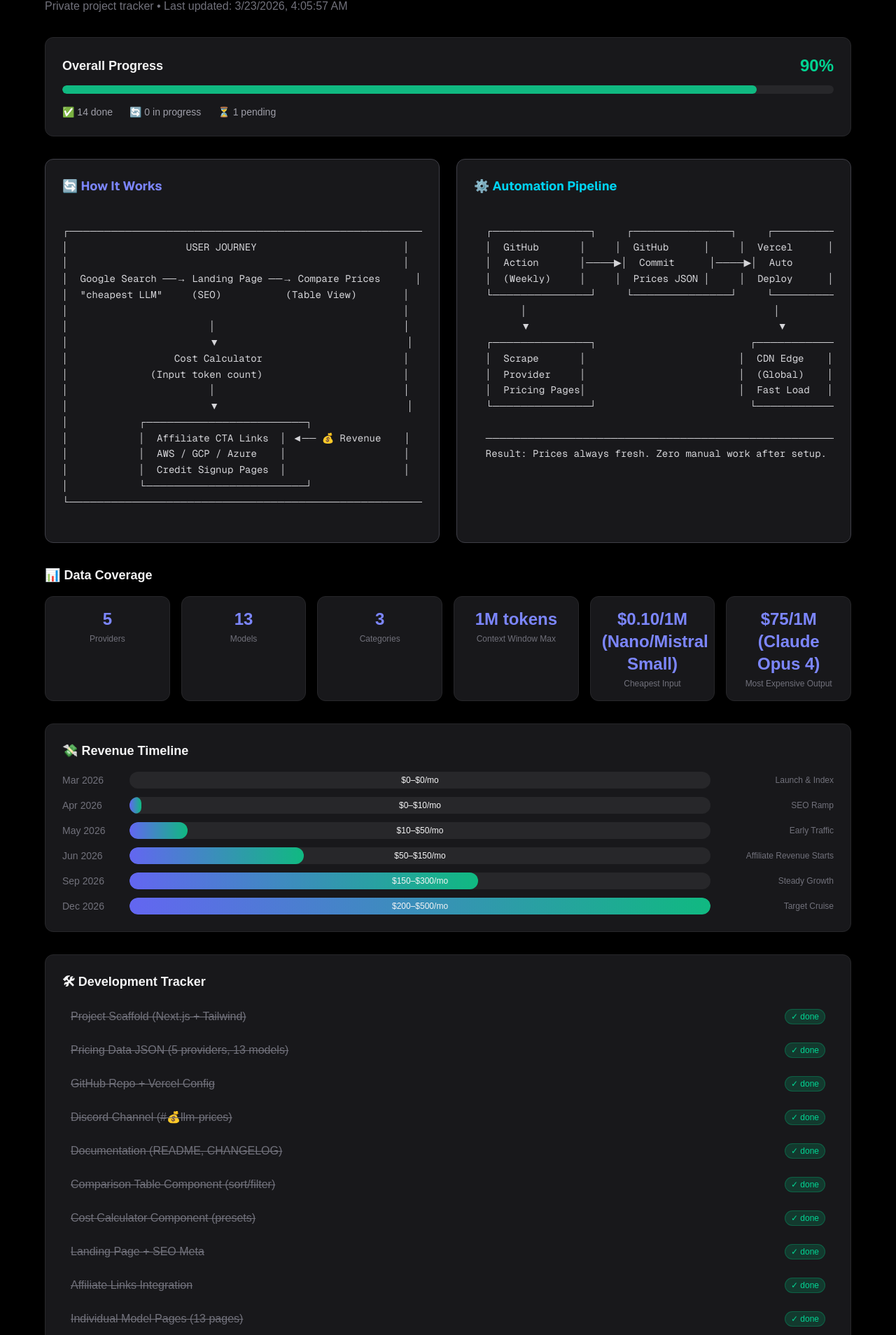
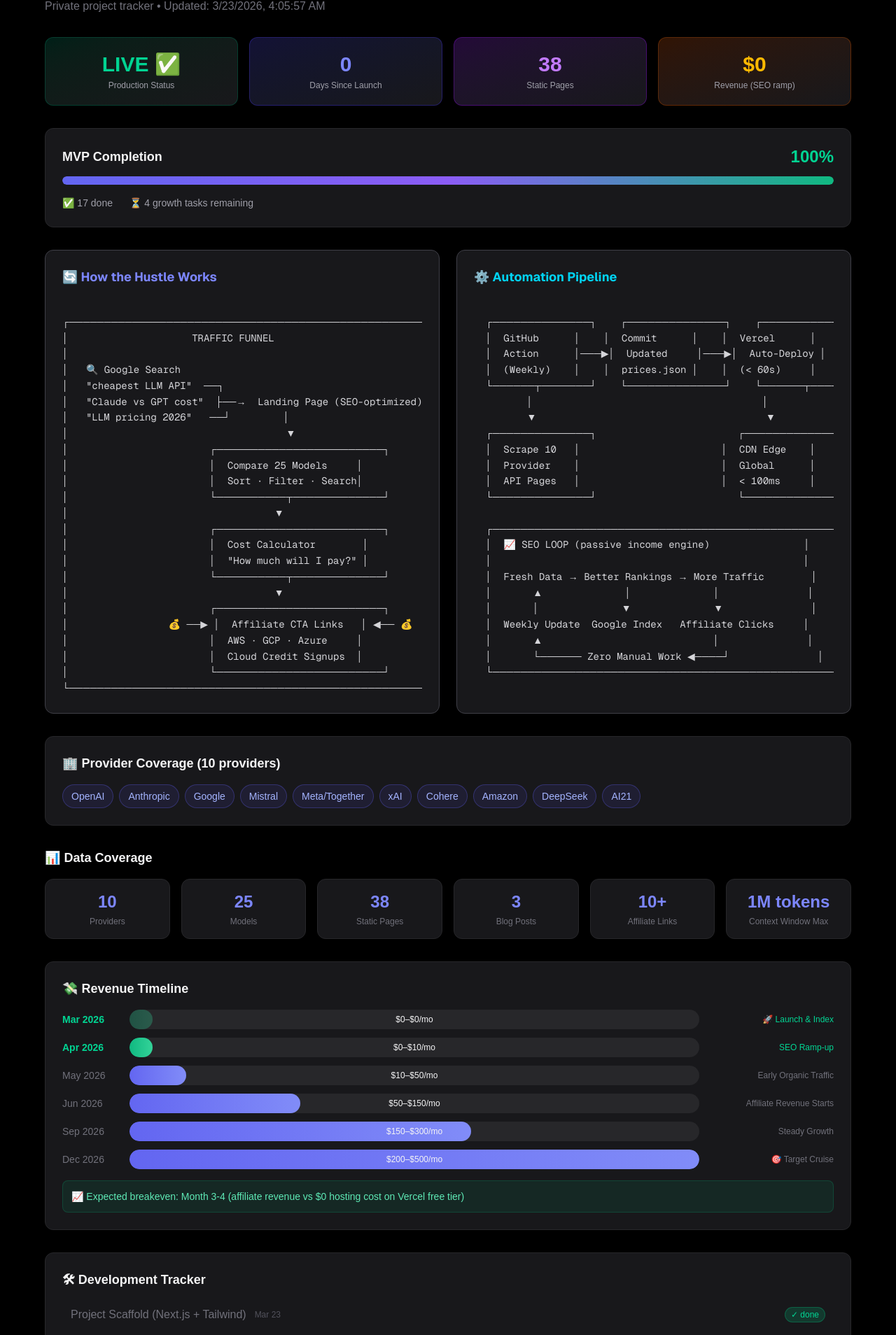
Before and after one commit to Splaticusamz/llm-prices, a Next.js app: page /dashboard in a window 1280 px wide. Shown: the part 132-2040 px from the top of the page at 70% size. Built offline with nearby package versions, Linux system fonts and the light colour scheme.

Commit message:
Enhanced dashboard: updated stats, diagrams, revenue timeline, quick links

```diff
--- a/src/app/dashboard/page.tsx
+++ b/src/app/dashboard/page.tsx
@@ -3,54 +3,67 @@
 import { useState, useEffect } from 'react';
 
 const STATUS = {
-  phase: 'Deploy Phase',
-  overall: 90,
-  launched: false,
+  phase: 'Live — Growth Phase',
+  overall: 100,
+  launched: true,
+  liveUrl: 'https://llm-prices.vercel.app',
   repoUrl: 'https://github.com/Splaticusamz/llm-prices',
   startDate: '2026-03-23',
+  launchDate: '2026-03-23',
 };
 
 const TASKS = [
-  { name: 'Project Scaffold (Next.js + Tailwind)', status: 'done' },
-  { name: 'Pricing Data JSON (5 providers, 13 models)', status: 'done' },
-  { name: 'GitHub Repo + Vercel Config', status: 'done' },
-  { name: 'Discord Channel (#💰llm-prices)', status: 'done' },
-  { name: 'Documentation (README, CHANGELOG)', status: 'done' },
-  { name: 'Comparison Table Component (sort/filter)', status: 'done' },
-  { name: 'Cost Calculator Component (presets)', status: 'done' },
-  { name: 'Landing Page + SEO Meta', status: 'done' },
-  { name: 'Affiliate Links Integration', status: 'done' },
-  { name: 'Individual Model Pages (13 pages)', status: 'done' },
-  { name: 'Blog Posts (3 SEO articles)', status: 'done' },
-  { name: 'Sitemap + robots.txt', status: 'done' },
-  { name: 'Pricing Scraper (GitHub Action)', status: 'done' },
-  { name: 'Analytics Placeholder', status: 'done' },
-  { name: 'Deploy to Vercel (Production)', status: 'pending' },
+  { name: 'Project Scaffold (Next.js + Tailwind)', status: 'done', date: 'Mar 23' },
+  { name: 'Pricing Data JSON (10 providers, 25 models)', status: 'done', date: 'Mar 23' },
+  { name: 'GitHub Repo + Vercel Config', status: 'done', date: 'Mar 23' },
+  { name: 'Discord Channel (#💰llm-prices)', status: 'done', date: 'Mar 23' },
+  { name: 'Documentation (README, CHANGELOG)', status: 'done', date: 'Mar 23' },
+  { name: 'Comparison Table (sort/filter)', status: 'done', date: 'Mar 23' },
+  { name: 'Cost Calculator (4 presets)', status: 'done', date: 'Mar 23' },
+  { name: 'Landing Page + SEO Meta', status: 'done', date: 'Mar 23' },
+  { name: 'Affiliate Links Integration', status: 'done', date: 'Mar 23' },
+  { name: 'Individual Model Pages (25 pages)', status: 'done', date: 'Mar 23' },
+  { name: 'Blog Posts (3 SEO articles)', status: 'done', date: 'Mar 23' },
+  { name: 'Sitemap + robots.txt', status: 'done', date: 'Mar 23' },
+  { name: 'Pricing Scraper (GitHub Action weekly)', status: 'done', date: 'Mar 23' },
+  { name: 'Analytics Placeholder', status: 'done', date: 'Mar 23' },
+  { name: 'Deploy to Vercel (Production)', status: 'done', date: 'Mar 23' },
+  { name: 'Expand to 10 providers / 25 models', status: 'done', date: 'Mar 23' },
+  { name: '38 Static Pages Generated', status: 'done', date: 'Mar 23' },
+  { name: 'Google Search Console Submit', status: 'pending', date: '' },
+  { name: 'Analytics Integration (Plausible/GA)', status: 'pending', date: '' },
+  { name: 'Backlink Outreach Campaign', status: 'pending', date: '' },
+  { name: 'AdSense Application', status: 'pending', date: '' },
 ];
 
 const REVENUE_TIMELINE = [
-  { month: 'Mar 2026', min: 0, max: 0, label: 'Launch & Index' },
-  { month: 'Apr 2026', min: 0, max: 10, label: 'SEO Ramp' },
-  { month: 'May 2026', min: 10, max: 50, label: 'Early Traffic' },
-  { month: 'Jun 2026', min: 50, max: 150, label: 'Affiliate Revenue Starts' },
-  { month: 'Sep 2026', min: 150, max: 300, label: 'Steady Growth' },
-  { month: 'Dec 2026', min: 200, max: 500, label: 'Target Cruise' },
+  { month: 'Mar 2026', min: 0, max: 0, label: '🚀 Launch & Index', active: true },
+  { month: 'Apr 2026', min: 0, max: 10, label: 'SEO Ramp-up', active: true },
+  { month: 'May 2026', min: 10, max: 50, label: 'Early Organic Traffic', active: false },
+  { month: 'Jun 2026', min: 50, max: 150, label: 'Affiliate Revenue Starts', active: false },
+  { month: 'Sep 2026', min: 150, max: 300, label: 'Steady Growth', active: false },
+  { month: 'Dec 2026', min: 200, max: 500, label: '🎯 Target Cruise', active: false },
 ];
 
 const STATS = {
-  providers: 5,
-  models: 13,
-  categories: 3,
+  providers: 10,
+  models: 25,
+  staticPages: 38,
+  blogPosts: 3,
+  affiliateLinks: '10+',
   contextWindowMax: '1M tokens',
-  cheapestInput: '$0.10/1M (Nano/Mistral Small)',
-  mostExpensiveOutput: '$75/1M (Claude Opus 4)',
 };
+
+const PROVIDERS = [
+  'OpenAI', 'Anthropic', 'Google', 'Mistral', 'Meta/Together',
+  'xAI', 'Cohere', 'Amazon', 'DeepSeek', 'AI21',
+];
 
 function StatusBadge({ status }: { status: string }) {
   const colors: Record<string, string> = {
     done: 'bg-emerald-500/20 text-emerald-400 border-emerald-500/30',
     'in-progress': 'bg-amber-500/20 text-amber-400 border-amber-500/30',
-    pending: 'bg-zinc-500/20 text-zinc-500 border-zinc-500/30',
+    pending: 'bg-zinc-500/20 text-zinc-400 border-zinc-500/30',
   };
   const icons: Record<string, string> = { done: '✓', 'in-progress': '⟳', pending: '○' };
   return (
@@ -60,12 +73,17 @@ function StatusBadge({ status }: { status: string }) {
   );
 }
 
-function ProgressBar({ value, color = 'emerald' }: { value: number; color?: string }) {
+function ProgressBar({ value, gradient = false }: { value: number; gradient?: boolean }) {
   return (
     <div className="w-full bg-zinc-800 rounded-full h-3 overflow-hidden">
       <div
-        className={`h-full rounded-full bg-${color}-500 transition-all duration-1000`}
-        style={{ width: `${value}%`, background: color === 'emerald' ? '#10b981' : color === 'amber' ? '#f59e0b' : '#6366f1' }}
+        className="h-full rounded-full transition-all duration-1000"
+        style={{
+          width: `${value}%`,
+          background: gradient
+            ? 'linear-gradient(90deg, #6366f1, #8b5cf6, #10b981)'
+            : '#10b981',
+        }}
       />
     </div>
   );
@@ -73,55 +91,73 @@ function ProgressBar({ value, color = 'emerald' }: { value: number; color?: stri
 
 function MermaidDiagram() {
   return (
-    <div className="bg-zinc-900 border border-zinc-700 rounded-xl p-6 font-mono text-sm">
-      <h3 className="text-indigo-400 font-bold mb-4 font-sans text-lg">🔄 How It Works</h3>
-      <pre className="text-zinc-300 leading-relaxed overflow-x-auto">{`
-┌─────────────────────────────────────────────────────────┐
-│                    USER JOURNEY                         │
-│                                                         │
-│  Google Search ──→ Landing Page ──→ Compare Prices      │
-│  "cheapest LLM"     (SEO)           (Table View)        │
-│                                                         │
-│                        │                                │
-│                        ▼                                │
-│                  Cost Calculator                        │
-│              (Input token count)                        │
-│                        │                                │
-│                        ▼                                │
-│            ┌───────────────────────┐                    │
-│            │  Affiliate CTA Links  │ ◄── 💰 Revenue    │
-│            │  AWS / GCP / Azure    │                    │
-│            │  Credit Signup Pages  │                    │
-│            └───────────────────────┘                    │
-└─────────────────────────────────────────────────────────┘
-      `}</pre>
+    <div className="bg-zinc-900 border border-zinc-700 rounded-xl p-6 font-mono text-xs sm:text-sm">
+      <h3 className="text-indigo-400 font-bold mb-4 font-sans text-lg">🔄 How the Hustle Works</h3>
+      <pre className="text-zinc-300 leading-relaxed overflow-x-auto whitespace-pre">{`
+┌─────────────────────────────────────────────────────────────┐
+│                     TRAFFIC FUNNEL                          │
+│                                                             │
+│   🔍 Google Search                                          │
+│   "cheapest LLM API"  ──┐                                   │
+│   "Claude vs GPT cost"  ├──→  Landing Page (SEO-optimized)  │
+│   "LLM pricing 2026"   ──┘         │                        │
+│                                     ▼                        │
+│                        ┌────────────────────────┐            │
+│                        │  Compare 25 Models     │            │
+│                        │  Sort · Filter · Search│            │
+│                        └──────────┬─────────────┘            │
+│                                   ▼                          │
+│                        ┌────────────────────────┐            │
+│                        │  Cost Calculator        │            │
+│                        │  "How much will I pay?" │            │
+│                        └──────────┬─────────────┘            │
+│                                   ▼                          │
+│                        ┌────────────────────────┐            │
+│                 💰 ──▶ │  Affiliate CTA Links   │ ◀── 💰     │
+│                        │  AWS · GCP · Azure     │            │
+│                        │  Cloud Credit Signups  │            │
+│                        └────────────────────────┘            │
+└─────────────────────────────────────────────────────────────┘`}</pre>
     </div>
   );
 }
 
 function AutomationFlow() {
   return (
-    <div className="bg-zinc-900 border border-zinc-700 rounded-xl p-6 font-mono text-sm">
+    <div className="bg-zinc-900 border border-zinc-700 rounded-xl p-6 font-mono text-xs sm:text-sm">
       <h3 className="text-cyan-400 font-bold mb-4 font-sans text-lg">⚙️ Automation Pipeline</h3>
-      <pre className="text-zinc-300 leading-relaxed overflow-x-auto">{`
-  ┌──────────────┐     ┌──────────────┐     ┌──────────────┐
-  │  GitHub       │     │  GitHub      │     │  Vercel      │
-  │  Action       │────▶│  Commit      │────▶│  Auto        │
-  │  (Weekly)     │     │  Prices JSON │     │  Deploy      │
-  └──────────────┘     └──────────────┘     └──────────────┘
-        │                                          │
-        ▼                                          ▼
-  ┌──────────────┐                          ┌──────────────┐
-  │  Scrape       │                          │  CDN Edge    │
-  │  Provider     │                          │  (Global)    │
-  │  Pricing Pages│                          │  Fast Load   │
-  └──────────────┘                          └──────────────┘
+      <pre className="text-zinc-300 leading-relaxed overflow-x-auto whitespace-pre">{`
+  ┌──────────────┐    ┌──────────────┐    ┌──────────────┐
+  │  GitHub      │    │  Commit      │    │  Vercel      │
+  │  Action      │───▶│  Updated     │───▶│  Auto-Deploy │
+  │  (Weekly)    │    │  prices.json │    │  (< 60s)     │
+  └──────┬───────┘    └──────────────┘    └──────┬───────┘
+         │                                       │
+         ▼                                       ▼
+  ┌──────────────┐                        ┌──────────────┐
+  │  Scrape 10   │                        │  CDN Edge    │
+  │  Provider    │                        │  Global      │
+  │  API Pages   │                        │  < 100ms     │
+  └──────────────┘                        └──────────────┘
 
-  ──────────────────────────────────────────────────────────
-  Result: Prices always fresh. Zero manual work after setup.
-      `}</pre>
+  ┌─────────────────────────────────────────────────────┐
+  │  📈 SEO LOOP (passive income engine)                │
+  │                                                     │
+  │  Fresh Data → Better Rankings → More Traffic        │
+  │       ▲              │              │               │
+  │       │              ▼              ▼               │
+  │  Weekly Update  Google Index   Affiliate Clicks     │
+  │       ▲                             │               │
+  │       └────── Zero Manual Work ◀────┘               │
+  └─────────────────────────────────────────────────────┘`}</pre>
     </div>
   );
+}
+
+function DaysSince(startDate: string) {
+  const start = new Date(startDate);
+  const now = new Date();
+  return Math.floor((now.getTime() - start.getTime()) / (1000 * 60 * 60 * 24));
 }
 
 export default function Dashboard() {
@@ -132,7 +168,8 @@ export default function Dashboard() {
   }, []);
 
   const doneCount = TASKS.filter(t => t.status === 'done').length;
-  const inProgressCount = TASKS.filter(t => t.status === 'in-progress').length;
+  const pendingCount = TASKS.filter(t => t.status === 'pending').length;
+  const daysSinceLaunch = DaysSince(STATUS.launchDate);
 
   return (
     <div className="min-h-screen bg-black text-zinc-100 p-4 md:p-8">
@@ -143,28 +180,49 @@ export default function Dashboard() {
             <h1 className="text-3xl font-bold">
               <span className="text-emerald-400">💰</span> LLM Prices — Hustle Dashboard
             </h1>
-            <p className="text-zinc-500 mt-1">Private project tracker • Last updated: {now.toLocaleString()}</p>
+            <p className="text-zinc-500 mt-1">
+              Private project tracker • Updated: {now.toLocaleString()}
+            </p>
           </div>
           <div className="flex items-center gap-3">
             <span className="relative flex h-3 w-3">
-              <span className="animate-ping absolute inline-flex h-full w-full rounded-full bg-amber-400 opacity-75"></span>
-              <span className="relative inline-flex rounded-full h-3 w-3 bg-amber-500"></span>
+              <span className="animate-ping absolute inline-flex h-full w-full rounded-full bg-emerald-400 opacity-75"></span>
+              <span className="relative inline-flex rounded-full h-3 w-3 bg-emerald-500"></span>
             </span>
-            <span className="text-amber-400 font-semibold">{STATUS.phase}</span>
+            <span className="text-emerald-400 font-semibold">{STATUS.phase}</span>
+          </div>
+        </div>
+
+        {/* Key Metrics Row */}
+        <div className="grid grid-cols-2 md:grid-cols-4 gap-4">
+          <div className="bg-gradient-to-br from-emerald-900/40 to-zinc-900 border border-emerald-800/50 rounded-xl p-5 text-center">
+            <div className="text-3xl font-bold text-emerald-400">LIVE ✅</div>
+            <div className="text-xs text-zinc-400 mt-1">Production Status</div>
+          </div>
+          <div className="bg-gradient-to-br from-indigo-900/40 to-zinc-900 border border-indigo-800/50 rounded-xl p-5 text-center">
+            <div className="text-3xl font-bold text-indigo-400">{daysSinceLaunch}</div>
+            <div className="text-xs text-zinc-400 mt-1">Days Since Launch</div>
+          </div>
+          <div className="bg-gradient-to-br from-purple-900/40 to-zinc-900 border border-purple-800/50 rounded-xl p-5 text-center">
+            <div className="text-3xl font-bold text-purple-400">38</div>
+            <div className="text-xs text-zinc-400 mt-1">Static Pages</div>
+          </div>
+          <div className="bg-gradient-to-br from-amber-900/40 to-zinc-900 border border-amber-800/50 rounded-xl p-5 text-center">
+            <div className="text-3xl font-bold text-amber-400">$0</div>
+            <div className="text-xs text-zinc-400 mt-1">Revenue (SEO ramp)</div>
           </div>
         </div>
 
         {/* Overall Progress */}
         <div className="bg-zinc-900 border border-zinc-800 rounded-xl p-6">
           <div className="flex justify-between items-center mb-3">
-            <h2 className="text-lg font-semibold">Overall Progress</h2>
-            <span className="text-2xl font-bold text-emerald-400">{STATUS.overall}%</span>
+            <h2 className="text-lg font-semibold">MVP Completion</h2>
+            <span className="text-2xl font-bold text-emerald-400">100%</span>
           </div>
-          <ProgressBar value={STATUS.overall} />
+          <ProgressBar value={100} gradient />
           <div className="flex gap-6 mt-4 text-sm text-zinc-400">
             <span>✅ {doneCount} done</span>
-            <span>🔄 {inProgressCount} in progress</span>
-            <span>⏳ {TASKS.length - doneCount - inProgressCount} pending</span>
+            <span>⏳ {pendingCount} growth tasks remaining</span>
           </div>
         </div>
 
@@ -172,6 +230,18 @@ export default function Dashboard() {
         <div className="grid grid-cols-1 lg:grid-cols-2 gap-6">
           <MermaidDiagram />
           <AutomationFlow />
+        </div>
+
+        {/* Provider Coverage */}
+        <div className="bg-zinc-900 border border-zinc-800 rounded-xl p-6">
+          <h2 className="text-lg font-semibold mb-4">🏢 Provider Coverage ({PROVIDERS.length} providers)</h2>
+          <div className="flex flex-wrap gap-2">
+            {PROVIDERS.map(p => (
+              <span key={p} className="px-3 py-1.5 bg-indigo-500/10 border border-indigo-500/30 rounded-full text-sm text-indigo-300">
+                {p}
+              </span>
+            ))}
+          </div>
         </div>
 
         {/* Stats Cards */}
@@ -193,16 +263,19 @@ export default function Dashboard() {
           <div className="space-y-3">
             {REVENUE_TIMELINE.map((r, i) => (
               <div key={i} className="flex items-center gap-4">
-                <span className="w-20 text-sm text-zinc-500 shrink-0">{r.month}</span>
+                <span className={`w-20 text-sm shrink-0 ${r.active ? 'text-emerald-400 font-semibold' : 'text-zinc-500'}`}>
+                  {r.month}
+                </span>
                 <div className="flex-1">
-                  <div className="flex items-center gap-2">
-                    <div className="flex-1 bg-zinc-800 rounded-full h-6 overflow-hidden relative">
+                  <div className="flex-1 bg-zinc-800 rounded-full h-7 overflow-hidden relative">
                     <div
                       className="h-full rounded-full"
                       style={{
-                          width: `${Math.min(100, (r.max / 500) * 100)}%`,
-                          background: `linear-gradient(90deg, #6366f1, #10b981)`,
-                          opacity: r.max === 0 ? 0.2 : 1,
+                        width: `${Math.max(4, (r.max / 500) * 100)}%`,
+                        background: r.active
+                          ? 'linear-gradient(90deg, #10b981, #34d399)'
+                          : 'linear-gradient(90deg, #6366f1, #818cf8)',
+                        opacity: r.max === 0 ? 0.3 : 1,
                       }}
                     />
                     <span className="absolute inset-0 flex items-center justify-center text-xs font-medium">
@@ -210,20 +283,27 @@ export default function Dashboard() {
                     </span>
                   </div>
                 </div>
-                </div>
-                <span className="text-xs text-zinc-500 w-40 text-right shrink-0">{r.label}</span>
+                <span className={`text-xs w-44 text-right shrink-0 ${r.active ? 'text-emerald-400' : 'text-zinc-500'}`}>
+                  {r.label}
+                </span>
               </div>
             ))}
+          </div>
+          <div className="mt-4 p-3 bg-emerald-500/10 border border-emerald-500/20 rounded-lg text-sm text-emerald-300">
+            📈 Expected breakeven: Month 3-4 (affiliate revenue vs $0 hosting cost on Vercel free tier)
           </div>
         </div>
 
         {/* Dev Status Tracker */}
         <div className="bg-zinc-900 border border-zinc-800 rounded-xl p-6">
           <h2 className="text-lg font-semibold mb-4">🛠 Development Tracker</h2>
-          <div className="space-y-2">
+          <div className="space-y-1">
             {TASKS.map((task, i) => (
               <div key={i} className="flex items-center justify-between py-2 px-3 rounded-lg hover:bg-zinc-800/50 transition-colors">
-                <span className={task.status === 'done' ? 'text-zinc-500 line-through' : ''}>{task.name}</span>
+                <div className="flex items-center gap-3">
+                  <span className={task.status === 'done' ? 'text-zinc-500' : 'text-zinc-200'}>{task.name}</span>
+                  {task.date && <span className="text-xs text-zinc-600">{task.date}</span>}
+                </div>
                 <StatusBadge status={task.status} />
               </div>
             ))}
@@ -234,17 +314,43 @@ export default function Dashboard() {
         <div className="bg-zinc-900 border border-zinc-800 rounded-xl p-6">
           <h2 className="text-lg font-semibold mb-4">🏗 Tech Stack</h2>
           <div className="flex flex-wrap gap-2">
-            {['Next.js 15', 'React 19', 'Tailwind CSS', 'Vercel', 'GitHub Actions', 'TypeScript'].map(t => (
+            {['Next.js 15', 'React 19', 'Tailwind CSS', 'TypeScript', 'Vercel (Free)', 'GitHub Actions', 'Static Generation'].map(t => (
               <span key={t} className="px-3 py-1 bg-zinc-800 border border-zinc-700 rounded-full text-sm text-zinc-300">{t}</span>
             ))}
           </div>
         </div>
 
+        {/* Quick Links */}
+        <div className="bg-zinc-900 border border-zinc-800 rounded-xl p-6">
+          <h2 className="text-lg font-semibold mb-4">🔗 Quick Links</h2>
+          <div className="grid grid-cols-1 md:grid-cols-3 gap-3">
+            <a href={STATUS.liveUrl} target="_blank" rel="noopener" className="flex items-center gap-2 p-3 bg-emerald-500/10 border border-emerald-500/30 rounded-lg hover:bg-emerald-500/20 transition-colors">
+              <span className="text-xl">🌐</span>
+              <div>
+                <div className="text-sm font-semibold text-emerald-400">Live Site</div>
+                <div className="text-xs text-zinc-500">llm-prices.vercel.app</div>
+              </div>
+            </a>
+            <a href={STATUS.repoUrl} target="_blank" rel="noopener" className="flex items-center gap-2 p-3 bg-indigo-500/10 border border-indigo-500/30 rounded-lg hover:bg-indigo-500/20 transition-colors">
+              <span className="text-xl">📦</span>
+              <div>
+                <div className="text-sm font-semibold text-indigo-400">GitHub Repo</div>
+                <div className="text-xs text-zinc-500">Splaticusamz/llm-prices</div>
+              </div>
+            </a>
+            <a href={`${STATUS.liveUrl}/calculator`} target="_blank" rel="noopener" className="flex items-center gap-2 p-3 bg-purple-500/10 border border-purple-500/30 rounded-lg hover:bg-purple-500/20 transition-colors">
+              <span className="text-xl">🧮</span>
+              <div>
+                <div className="text-sm font-semibold text-purple-400">Calculator</div>
+                <div className="text-xs text-zinc-500">Cost estimator tool</div>
+              </div>
+            </a>
+          </div>
+        </div>
+
         {/* Footer */}
         <div className="text-center text-xs text-zinc-600 py-4">
-          🔒 Private Dashboard — LLM Prices Project — Started {STATUS.startDate}
-          <br />
-          <a href={STATUS.repoUrl} className="text-indigo-500 hover:underline">{STATUS.repoUrl}</a>
+          🔒 Private Dashboard — LLM Prices Project — Launched {STATUS.launchDate} — Day {daysSinceLaunch}
         </div>
       </div>
     </div>
```
Lines whose indentation alone changed are shown as unchanged.
